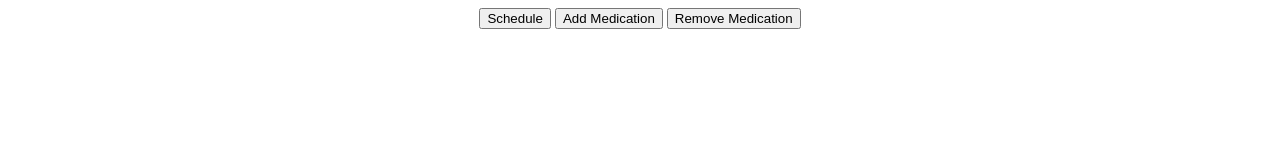
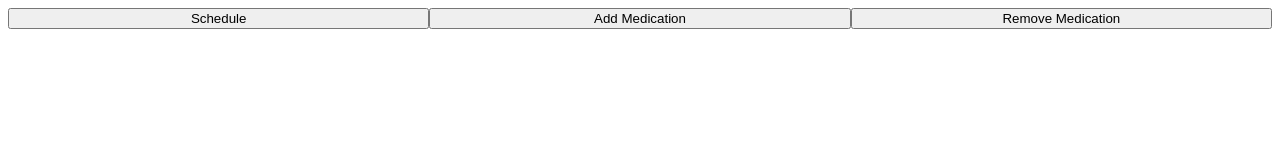
Before and after one commit to ewu2023/cs326-project-telesto, a plain HTML site: page index.html in a window 1280 px wide. Drawn offline with Linux system fonts and the light colour scheme.

Commit message:
Put buttons in a div with id = control. Created CSS for control

```diff
--- a/index.html
+++ b/index.html
@@ -5,9 +5,9 @@
     </head>
     <body>
         <div id="controls">
-            <input type="button" id="schedule-button" value="Schedule">
-            <input type="button" id="add-button" value="Add Medication">
-            <input type="button" id="remove-button" value="Remove Medication">
+            <input type="button" class="dash-item" id="schedule-button" value="Schedule">
+            <input type="button" class="dash-item" id="add-button" value="Add Medication">
+            <input type="button" class="dash-item" id="remove-button" value="Remove Medication">
         </div>
     </body>
 </html>
--- a/main.css
+++ b/main.css
@@ -1,3 +1,4 @@
 #controls {
-    text-align: center;
+    display: grid;
+    grid-template-columns: repeat(3, 1fr);
 }
```
